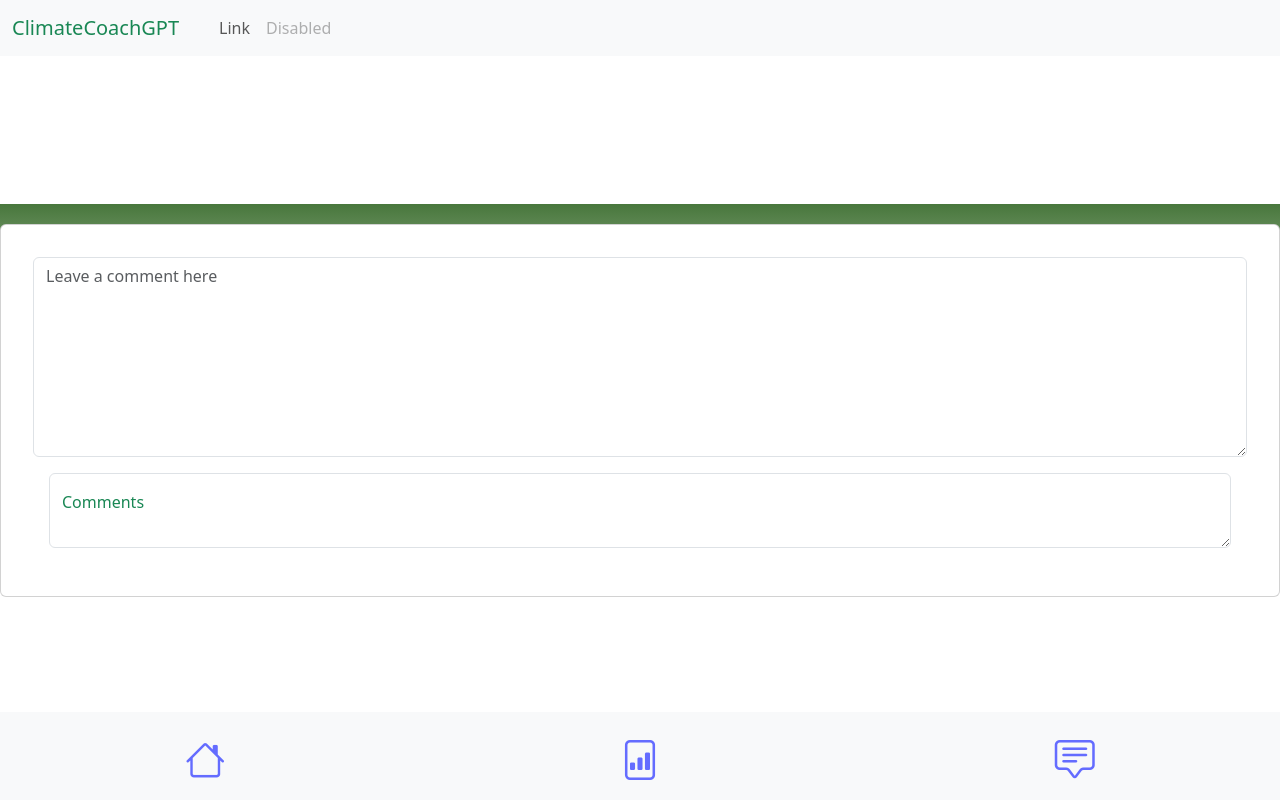
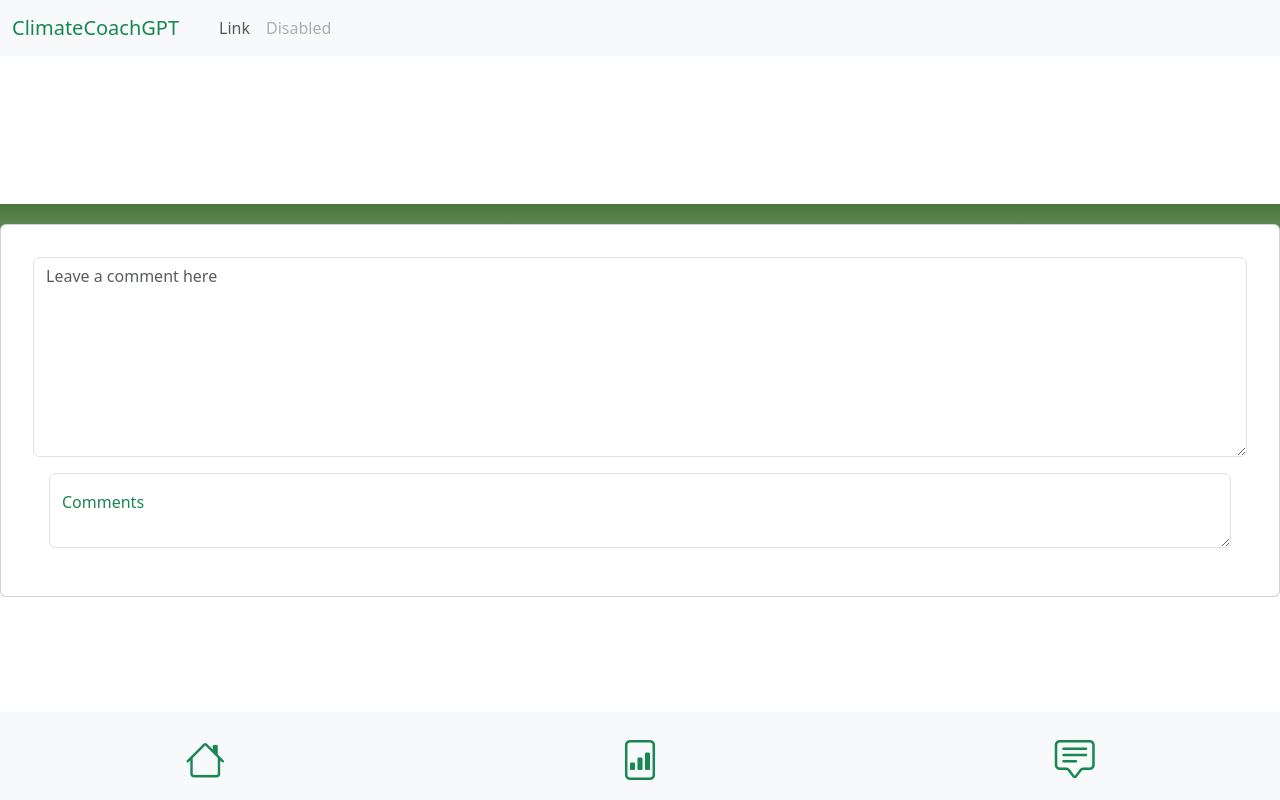
Before and after one commit to chochelius/ccgpt, a React (Vite) app: page /chat in a window 1280 px wide. Built offline with nearby package versions, Linux system fonts and the light colour scheme.

Commit message:
footer funcional

```diff
--- a/src/components/Footer/Footer.jsx
+++ b/src/components/Footer/Footer.jsx
@@ -5,21 +5,21 @@ const Footer = () => {
     <footer className="fixed-bottom">
       <div className="row mt-3 pt-4 pb-2 bg-body-tertiary">
         <div className="col-4 text-center text-success h1">
-          <Link to="/"> {/* BEGIN: Add route to "/" */}
+          <Link to="/" className="text-success"> {/* BEGIN: Add route to "/" */}
             <div className="text-center">
               <i className="bi bi-house fw-bold"></i>
             </div>
           </Link> {/* END: Add route to "/" */}
         </div>
         <div className="col-4 text-center text-success h1">
-          <Link to="/data"> {/* BEGIN: Add route to "/data" */}
+          <Link to="/data" className="text-success"> {/* BEGIN: Add route to "/data" */}
             <div className="text-center">
               <i className="bi bi-file-bar-graph"></i>
             </div>
           </Link> {/* END: Add route to "/data" */}
         </div>
-        <div className="col-4 text-center text-success h1">
-          <Link to="/chat"> {/* BEGIN: Add route to "/chat" */}
+        <div className="col-4 text-center  h1">
+          <Link to="/chat" className="text-success"> {/* BEGIN: Add route to "/chat" */}
             <div className="text-center">
               <i className="bi bi-chat-square-text"></i>
             </div>
```
